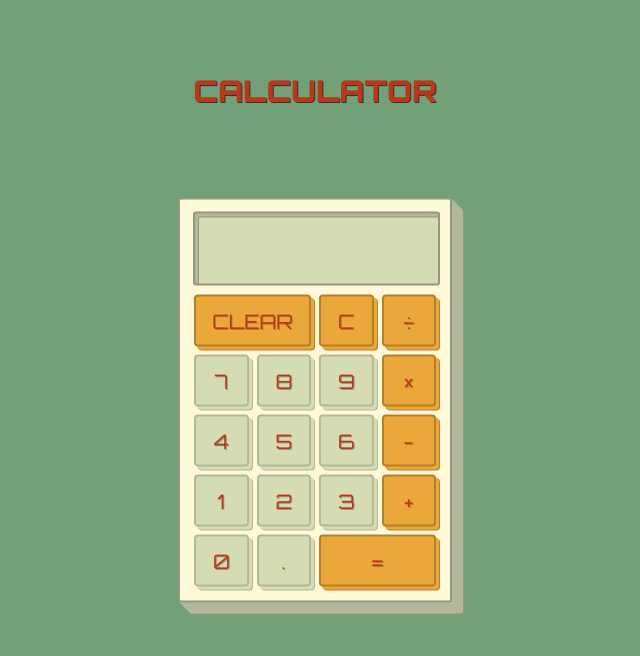
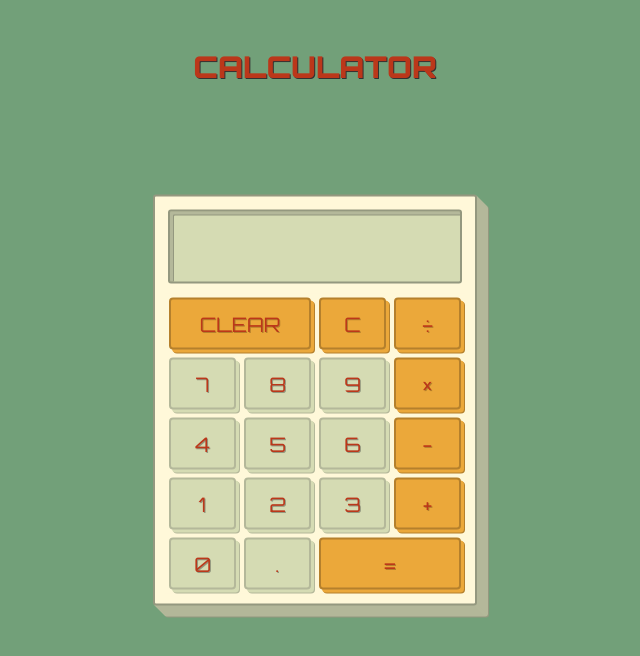
Before and after one commit to rylandinthesun/React-Calculator, a React (Create React App) app: page / in a window 1280 px wide. Shown: the top 656 px of the page, without its empty margins (325-965 px from the left). Built offline with nearby package versions, Linux system fonts and the light colour scheme.

Commit message:
css width fix

```diff
--- a/src/App.scss
+++ b/src/App.scss
@@ -15,12 +15,6 @@ $darker: #94987f;
 	background-color: $bg;
 }
 
-html,
-body {
-	width: auto !important;
-	overflow-x: hidden;
-}
-
 .calc {
 	display: grid;
 	place-items: center;
@@ -29,10 +23,9 @@ body {
 
 h1 {
 	text-align: center;
-	margin-top: 8vh;
+	margin-top: 6vh;
 	font-size: 30px;
 	font-weight: 900;
-
 	color: $red;
 	text-shadow: 1px 1px #333;
 }
@@ -43,7 +36,8 @@ h1 {
 	position: absolute;
 	transform: translate(-50%, -50%);
 	margin: 0 auto;
-	width: 250px;
+	width: 100%;
+	max-width: 300px;
 	text-align: center;
 	border: 2px solid $darker;
 	padding: 10px;
@@ -60,13 +54,12 @@ h1 {
 	align-items: center;
 	height: 70px;
 	width: auto;
+	margin: 3px;
 	background-color: $cement;
 	border-radius: 3px;
 	border: 2px solid $darker;
 	color: $red;
 	box-shadow: inset 3px 3px $dark, inset 4px 4px $darker;
-	margin-left: 3px;
-	margin-top: 2px;
 }
 
 .keypad {
@@ -74,7 +67,7 @@ h1 {
 	grid-template-columns: repeat(4, 1fr);
 	grid-auto-rows: minmax(60px, auto);
 	background: $light;
-	margin-top: 5px;
+	margin-top: 10px;
 }
 
 .clear {
@@ -93,8 +86,8 @@ button {
 	background-color: $cement;
 	color: $red;
 	cursor: pointer;
-	transition: box-shadow 0.1s ease-in-out;
-	outline: 0;
+	transition: 0.1s ease-in-out;
+	outline: none;
 	text-shadow: 1px 1px $darker;
 }
 
@@ -113,10 +106,6 @@ button:hover {
 	padding-right: 8px;
 	padding-top: 8px;
 	text-shadow: 1px 1px $dark;
-}
-
-.button:focus {
-	outline: 0;
 }
 
 .highlight {
```
